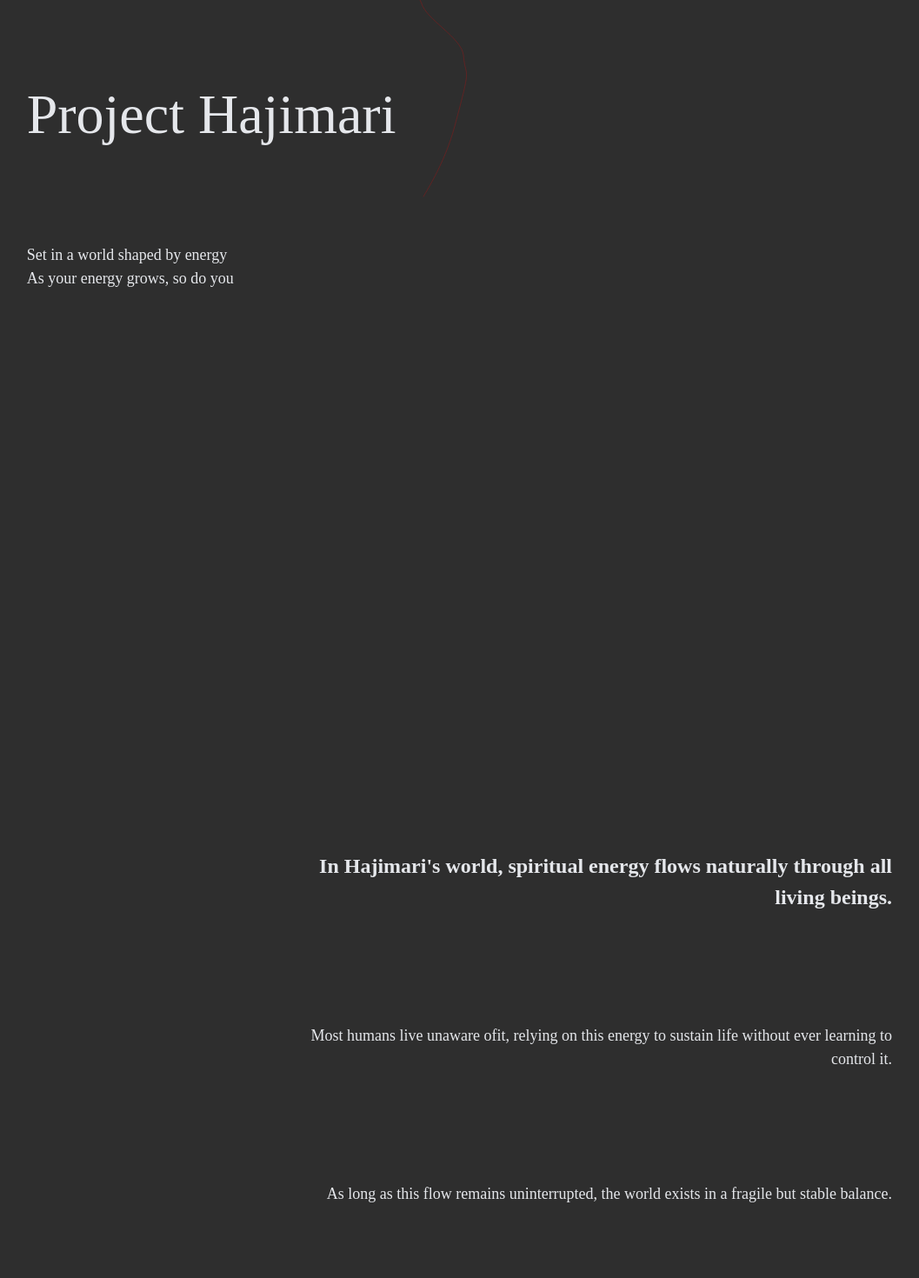
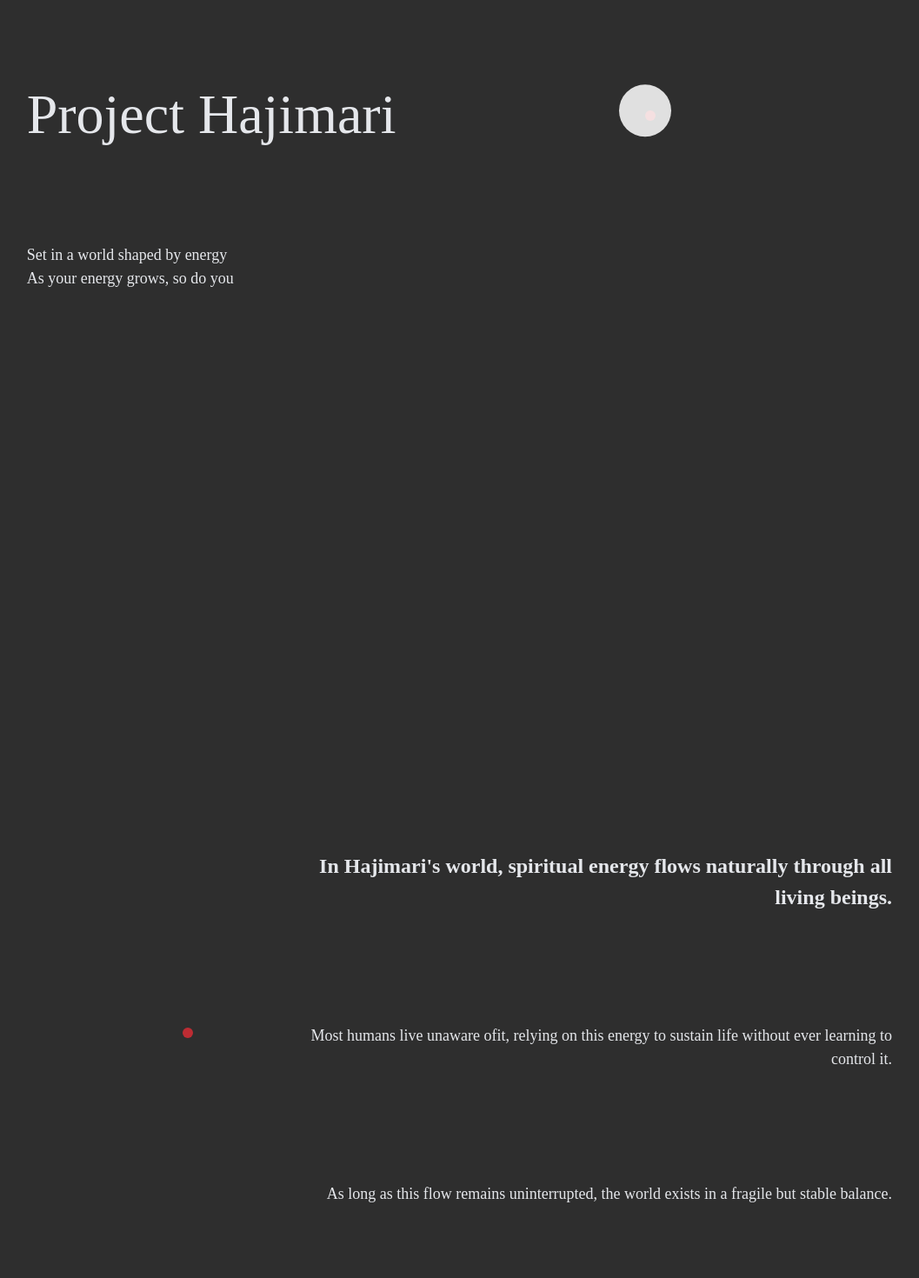
Before and after one commit to Suezhoo/hajimari-website, a React (Vite) app: page / in a window 1280 px wide. Shown: the part 480-1950 px from the top of the page at 87% size, without its empty margins (158-1215 px from the left). Built offline with nearby package versions, Linux system fonts and the light colour scheme.

Commit message:
done: scroll animation on template orb

```diff
--- a/src/components/overlay/EnergyOrbOverlay.tsx
+++ b/src/components/overlay/EnergyOrbOverlay.tsx
@@ -4,75 +4,79 @@ import { useLayoutEffect, useRef } from "react";
 import gsap from "gsap";
 import ScrollTrigger from "gsap/ScrollTrigger";
 import MotionPathPlugin from "gsap/MotionPathPlugin";
-import MotionPathHelper from "gsap/MotionPathHelper";
 
-gsap.registerPlugin(ScrollTrigger, MotionPathPlugin, MotionPathHelper);
+gsap.registerPlugin(ScrollTrigger, MotionPathPlugin);
+
+type Point = { x: number; y: number };
 
 export default function EnergyOrbOverlay() {
   const rootRef = useRef<HTMLDivElement | null>(null);
+  let callCount = 0;
 
   useLayoutEffect(() => {
-    const tl = gsap.timeline({
-      scrollTrigger: {
-        trigger: "#home",
-        start: "top top",
-        end: "bottom bottom",
-        scrub: 1,
-      },
+    console.log("useLayoutEffect() call", ++callCount);
+    const homeContainer =
+      (document.querySelector("#home") as HTMLElement) || null;
+    const markers = Array.from(
+      document.querySelectorAll(".marker"),
+    ) as HTMLElement[];
+    const corruptedDiv =
+      (document.querySelector("#corrupted") as HTMLElement) || null;
+
+    const homeContainerR = homeContainer?.getBoundingClientRect();
+
+    if (!homeContainerR || !corruptedDiv) return;
+
+    const anchorPoints: Point[] = markers.map((m: Element) => {
+      const r = m.getBoundingClientRect();
+
+      return {
+        x: r.x - homeContainerR.x,
+        y: r.y - homeContainerR.y,
+      };
     });
 
-    const baseMotionPath = {
-      path: "#path",
-      align: "#path",
-      alignOrigin: [0.5, 0.5],
+    // Set initial starting point
+    gsap.set("#orb", {
+      x: anchorPoints[0].x,
+      y: anchorPoints[0].y,
+    });
+
+    const ctx = gsap.context(() => {
+      // Activate scroll trigger
+      const tl = gsap.timeline({
+        scrollTrigger: {
+          trigger: homeContainer,
+          start: "clamp(top center)",
+          endTrigger: corruptedDiv,
+          end: "clamp(top center)",
+          scrub: 1,
+        },
+      });
+
+      // Animate on timeline through points controlled by scroll trigger
+      tl.to("#orb", {
+        duration: 5,
+        ease: "none",
+        motionPath: {
+          path: anchorPoints,
+          curviness: 1.5,
+        },
+      });
+
+      ScrollTrigger.refresh();
+    }, rootRef);
+
+    return () => {
+      ctx.revert();
     };
-
-    tl.to(
-      "#orb",
-      {
-        ease: "none",
-        motionPath: { ...baseMotionPath, start: 0.0, end: 0.35 },
-      },
-      0,
-    );
-
-    tl.to(
-      "#orb",
-      {
-        ease: "none",
-        motionPath: { ...baseMotionPath, start: 0.35, end: 0.7 },
-      },
-      0.35,
-    );
-
-    tl.to(
-      "#orb",
-      {
-        ease: "none",
-        motionPath: { ...baseMotionPath, start: 0.7, end: 1.0 },
-      },
-      0.7,
-    );
   }, []);
 
   return (
-    <div ref={rootRef} className="fixed inset-0 pointer-events-none z-50">
-      <svg
-        id="motionPath"
-        className="w-full h-full"
-        viewBox="0 0 984 3310"
-        preserveAspectRatio="16:9"
-        xmlns="http://www.w3.org/2000/svg"
-      >
-        <path
-          id="path"
-          d="M85.131,68.885 C121.728,169.376 338.295,369.96 396.257,239.231 456.149,104.041 548.694,356.78 600.276,421.557 667.817,506.376 707.409,409.005 774.387,580.041 823.216,704.733 765.498,891.077 730.974,879.178 555.4884,818.6416 469.696,1029.288 468.982,1141.659 468.028,1289.919 218.811,1061.184 213.231,1304.46 211.28,1388.738 330.32,1451.349 260.089,1588.099 211.836,1681.909 133.383,1756.452 137.13,1868.673 140.133,1958.438 476.336,1899.065 502.519,1998.738 523.449,2078.4702 696.502,2165.728 703.43,2250.437 713.11555,2369.0233 746.044,2274.218 660.50345,2590.35856 609.93,2777.266 508.68496,2923.28196 512.575,2922.823"
-          fill="none"
-          stroke="#ff0000"
-        />
-
+    <div ref={rootRef} className="absolute inset-0 pointer-events-none z-50">
+      <svg className="h-full w-full" xmlns="http://www.w3.org/2000/svg">
         <g id="orb">
-          <circle cx="50%" cy="50%" r="100" fill="white" opacity="0.85" />
+          <circle cx="0" cy="0" r="30" fill="white" opacity="0.85" />
         </g>
       </svg>
     </div>
--- a/src/pages/Home.tsx
+++ b/src/pages/Home.tsx
@@ -3,10 +3,17 @@ import EnergyOrbOverlay from "../components/overlay/EnergyOrbOverlay";
 
 const Home = () => {
   return (
-    <main id="#home" className="relative">
+    <main id="home" className="relative">
       <EnergyOrbOverlay />
+
       {/* Hero section */}
-      <section id="hero" className="page-container-grid">
+      <section id="hero" className="page-container-grid relative">
+        {/* Orb anchor (rough placement) */}
+        <div
+          data-orb-anchor="hero"
+          className="marker absolute right-[25%] top-[47%] h-3 w-3 rounded-full bg-red-500/70"
+        />
+
         <div className="col-start-2 col-end-7 flex flex-col-reverse gap-[80px]">
           <p className="body-text-regular order-4">
             A wave-based roguelite shooter
@@ -16,16 +23,22 @@ const Home = () => {
             <p className="body-text-regular">Set in a world shaped by energy</p>
             <p className="body-text-regular">As your energy grows, so do you</p>
           </div>
-          <div className="h-1/4 order-1"></div>
+          <div className="h-1/4 order-1" />
         </div>
       </section>
 
       {/* Flow energy section */}
-      <section id="flowing" className="page-container-grid">
+      <section id="flowing" className="page-container-grid relative">
+        {/* Orb anchor (rough placement) */}
+        <div
+          data-orb-anchor="flowing"
+          className="marker absolute left-[25%] top-[50%] h-3 w-3 rounded-full bg-red-500/70"
+        />
+
         <div className="col-start-5 col-end-13 text-right flex flex-col justify-center gap-[128px]">
           <p className="anchor">
-            In Hajimari's world, spiritual energy flows naturally through all
-            living beings.
+            In Hajimari&apos;s world, spiritual energy flows naturally through
+            all living beings.
           </p>
           <p className="body-text-regular">
             Most humans live unaware ofit, relying on this energy to sustain
@@ -39,7 +52,13 @@ const Home = () => {
       </section>
 
       {/* Transition energy section */}
-      <section id="transition" className="page-container-grid">
+      <section id="transition" className="page-container-grid relative">
+        {/* Orb anchor (rough placement) */}
+        <div
+          data-orb-anchor="transition"
+          className="marker absolute right-[45%] top-[50%] h-3 w-3 rounded-full bg-red-500/70"
+        />
+
         {/* Right / top block */}
         <div className="col-start-6 col-end-12 row-start-3 row-end-7 text-right">
           <div className="flex flex-col gap-[clamp(16px,4vw,64px)]">
@@ -72,8 +91,14 @@ const Home = () => {
       {/* Corrupted energy section */}
       <section
         id="corrupted"
-        className="page-container flex flex-col justify-end gap-[32px]"
+        className="page-container relative flex flex-col justify-end gap-[32px]"
       >
+        {/* Orb anchor (rough placement) */}
+        <div
+          data-orb-anchor="corrupted"
+          className="marker absolute left-1/2 top-1/3 h-3 w-3 -translate-x-1/2 rounded-full bg-red-500/70"
+        />
+
         <div className="flex justify-between gap-[256px]">
           <p className="anchor">
             The awakend are rare individuals capable of perceiving and
@@ -84,6 +109,7 @@ const Home = () => {
             grow stronger.
           </p>
         </div>
+
         <div className="flex flex-col items-center">
           <p className="body-text-regular">
             Pushing back corruption and protecting humanity.
```
